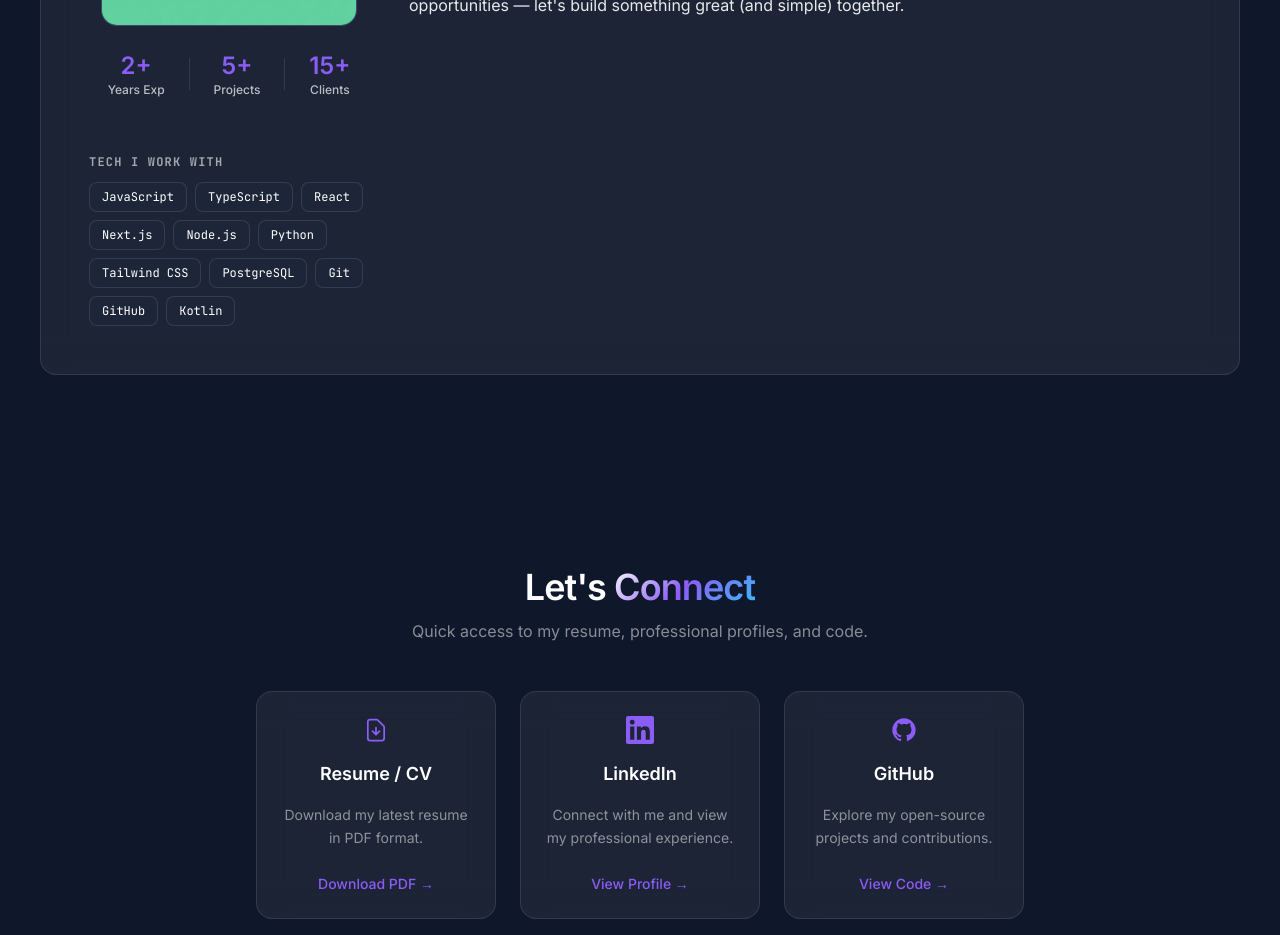
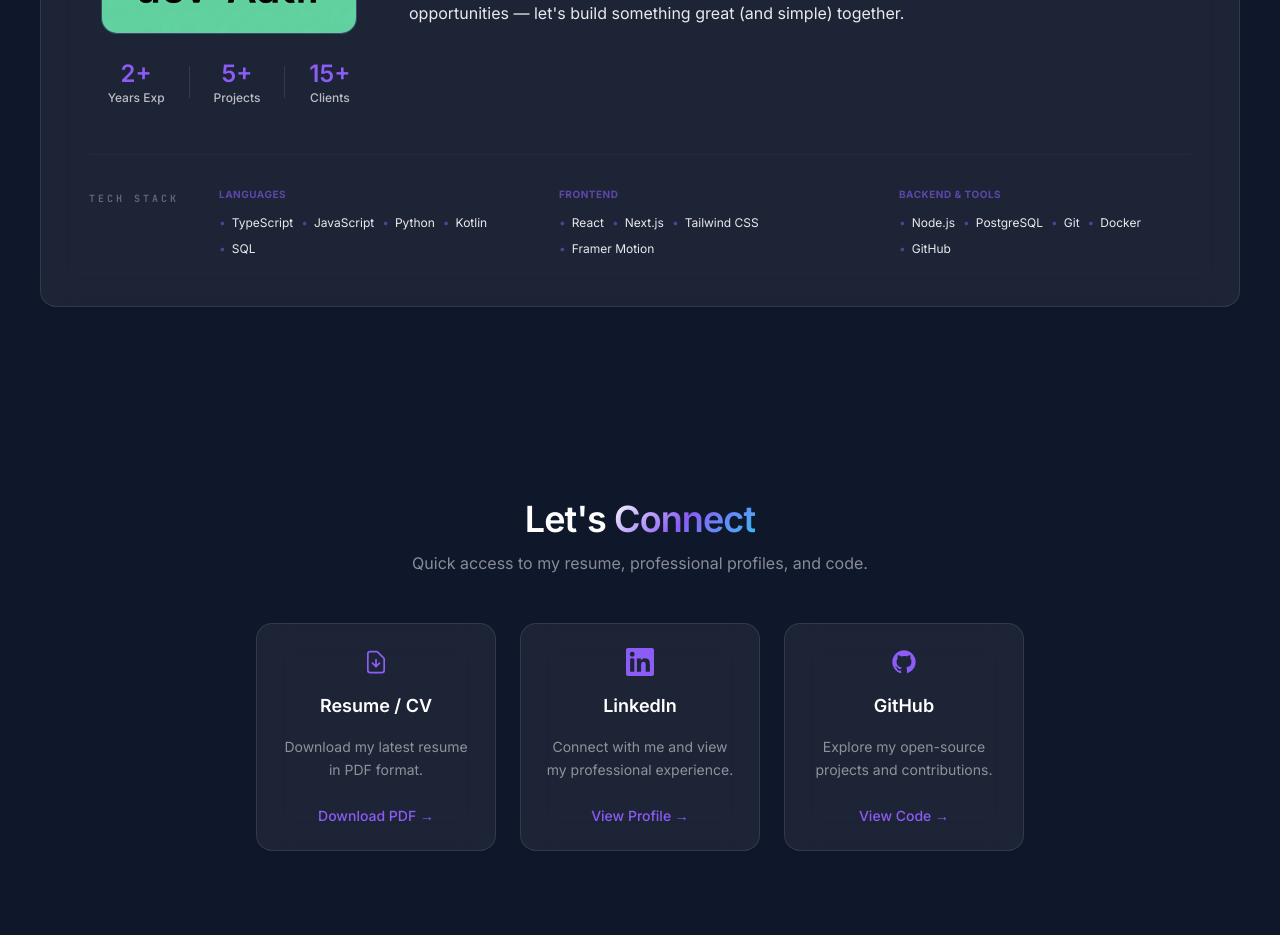
Before and after one commit to dev-Aatif/dev-portfolio, a Next.js app: page / in a window 1280 px wide. Shown: the part 3300-4235 px from the top of the page. Built offline with nearby package versions, Linux system fonts and the light colour scheme.

Commit message:
feat: Improve AboutMe tech stack UI, refine ProjectCard link styles, and add Next.js rewrites for internal project demos.

```diff
--- a/next.config.ts
+++ b/next.config.ts
@@ -4,6 +4,14 @@ const nextConfig: NextConfig = {
   turbopack: {
     root: __dirname,
   },
+  async rewrites() {
+    return [
+      {
+        source: "/projects/landing_page/:path*",
+        destination: "http://localhost:3001/projects/landing_page/:path*",
+      },
+    ];
+  },
 };
 
 export default nextConfig;
--- a/src/components/AboutMe.tsx
+++ b/src/components/AboutMe.tsx
@@ -81,19 +81,35 @@ export default function AboutMe() {
                  </p>
                </div>
 
-              {/* Tech Stack */}
-              <div className="pt-4">
-                <p className="text-xs text-primary/60 uppercase tracking-widest mb-3 font-mono font-bold">
-                  Tech I work with
+            </div>
+
+            {/* Tech Stack — Full-width horizontal bar */}
+            <div className="mt-12 pt-8 border-t border-glass-border/30">
+              <div className="flex flex-col md:flex-row md:items-start gap-10">
+                <p className="text-[10px] text-primary/30 uppercase tracking-[0.3em] font-mono font-bold pt-1 shrink-0">
+                  Tech Stack
                 </p>
-                <div className="flex flex-wrap gap-2">
-                  {["JavaScript", "TypeScript", "React", "Next.js", "Node.js", "Python", "Tailwind CSS", "PostgreSQL", "Git", "GitHub", "Kotlin"].map((tech) => (
-                    <span
-                      key={tech}
-                      className="px-3 py-1.5 text-xs font-mono rounded-lg bg-base-light/70 text-primary border border-glass-border hover:border-interactive/50 hover:text-interactive transition-colors duration-150"
-                    >
-                      {tech}
-                    </span>
+                <div className="grid grid-cols-1 sm:grid-cols-3 gap-x-12 gap-y-6 flex-grow">
+                  {[
+                    { label: "Languages", tech: ["TypeScript", "JavaScript", "Python", "Kotlin", "SQL"] },
+                    { label: "Frontend", tech: ["React", "Next.js", "Tailwind CSS", "Framer Motion"] },
+                    { label: "Backend & Tools", tech: ["Node.js", "PostgreSQL", "Git", "Docker", "GitHub"] }
+                  ].map((category) => (
+                    <div key={category.label} className="space-y-3">
+                      <p className="text-[10px] text-interactive font-bold uppercase tracking-wider opacity-60">
+                        {category.label}
+                      </p>
+                      <div className="flex flex-wrap gap-2">
+                        {category.tech.map((t) => (
+                          <span
+                            key={t}
+                            className="text-[12px] text-primary/90 whitespace-nowrap"
+                          >
+                            <span className="text-interactive/50 mr-1.5">•</span>{t}
+                          </span>
+                        ))}
+                      </div>
+                    </div>
                   ))}
                 </div>
               </div>
--- a/src/components/ProjectCard.tsx
+++ b/src/components/ProjectCard.tsx
@@ -57,14 +57,14 @@ export default function ProjectCard({ project }: ProjectCardProps) {
           <h3 className="text-xl font-bold text-primary tracking-tight leading-tight">
             {project.title}
           </h3>
-          {/* External Links - Hover revealed with better interaction state */}
-          <div className="flex gap-2 shrink-0 opacity-0 group-hover:opacity-100 transition-all duration-300 translate-x-2 group-hover:translate-x-0">
+          {/* Hover Revealed Actions */}
+          <div className="flex gap-2 shrink-0 relative z-30 opacity-0 group-hover:opacity-100 transition-all duration-300 translate-y-1 group-hover:translate-y-0">
             {project.githubUrl && (
               <a
                 href={project.githubUrl}
                 target="_blank"
                 rel="noopener noreferrer"
-                className="p-2 rounded-xl glass-bordered transition-all bg-surface/50 hover:bg-surface-hover hover:text-interactive hover:scale-110 active:scale-95"
+                className="p-2.5 rounded-xl border border-glass-border bg-base-light/80 text-primary shadow-xl hover:text-interactive hover:scale-110 active:scale-95 transition-all backdrop-blur-sm"
                 aria-label="View Github"
                 onClick={(e) => e.stopPropagation()}
               >
@@ -76,7 +76,7 @@ export default function ProjectCard({ project }: ProjectCardProps) {
                 href={project.liveUrl}
                 target="_blank"
                 rel="noopener noreferrer"
-                className="p-2 rounded-xl bg-interactive text-white shadow-lg transition-all hover:bg-interactive-hover hover:scale-110 active:scale-95"
+                className="p-2.5 rounded-xl bg-interactive text-white shadow-xl hover:bg-interactive-hover hover:scale-110 active:scale-95 transition-all"
                 aria-label="View Live/Demo"
                 onClick={(e) => e.stopPropagation()}
               >
--- a/src/data/projects.ts
+++ b/src/data/projects.ts
@@ -66,7 +66,7 @@ export const projects: Project[] = [
     tags: ["Next.js", "React", "Tailwind CSS", "Framer Motion"],
     category: "web",
     githubUrl: "https://github.com/dev-Aatif/landing-page",
-    liveUrl: "https://dev-aatif/portfolio/projects/landing_page.vercel.app/",
+    liveUrl: "/projects/landing_page",
   },
 ];
 
```
